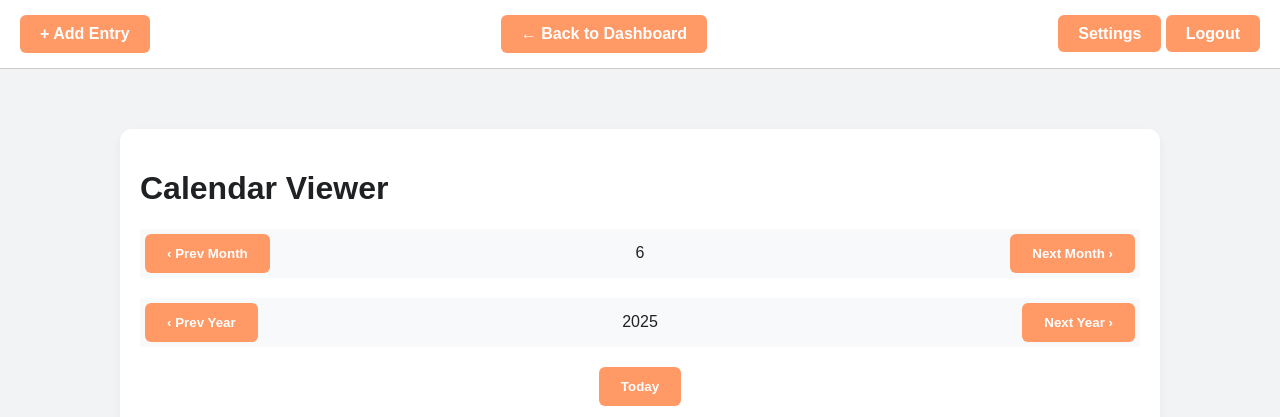
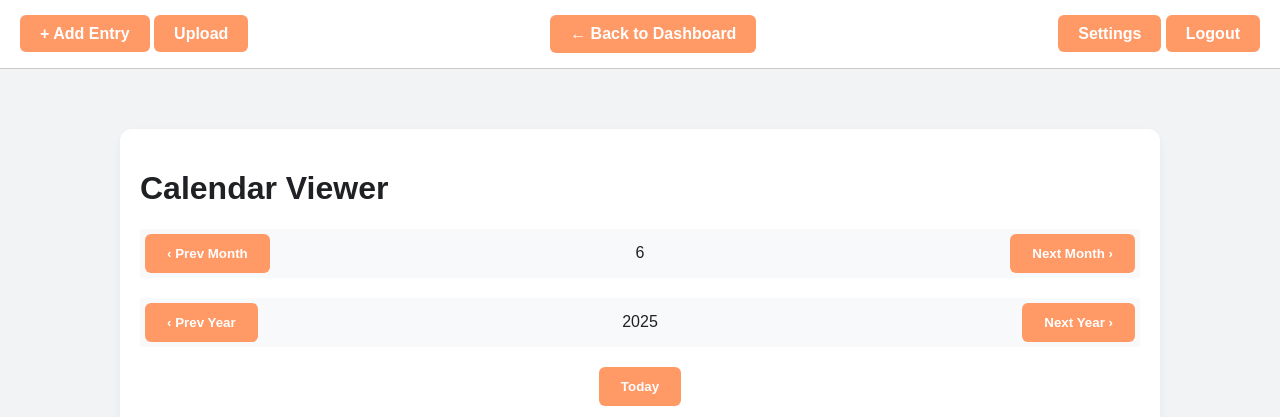
Before and after one commit to hyoond/TT4L-04, a Flask app: page /calander_index in a window 1280 px wide. Shown: the top 417 px of the page. Run offline with Flask 3, Linux system fonts and the light colour scheme; data comes from the database, SQL or seed files in the repository.

Commit message:
Improve nav bar consistency

```diff
--- a/templates/calendar.html
+++ b/templates/calendar.html
@@ -6,7 +6,10 @@
 </head>
 <body>
     <div class="top-bar">
-        <a href="{{ url_for('timetable') }}" class="btn">+ Add Entry</a>
+        <div class="top-bar-left">
+            <a href="{{ url_for('timetable') }}" class="btn">+ Add Entry</a>
+            <a href="{{ url_for('upload_timetable') }}" class="btn">Upload</a>
+        </div>
         <a href="{{ url_for('dashboard') }}" class="btn">← Back to Dashboard</a>
         <div class="top-bar-right">
             <a href="{{ url_for('settings') }}" class="btn">Settings</a>
```
